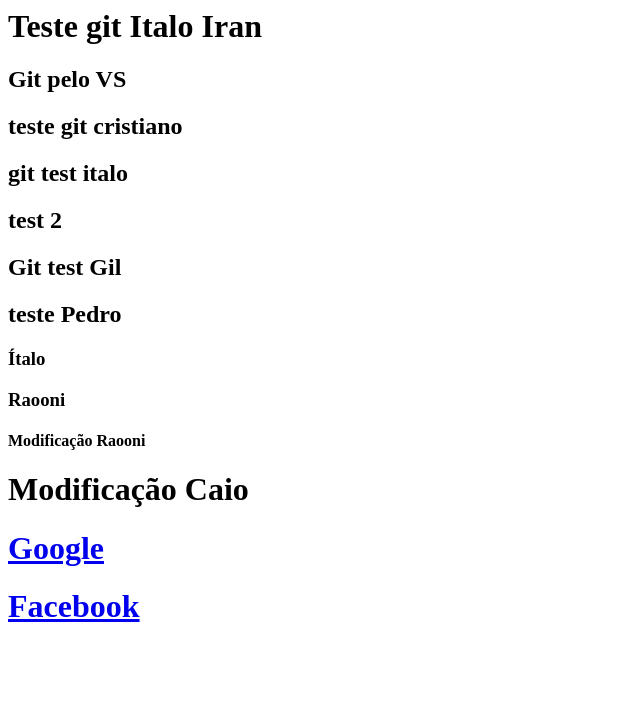
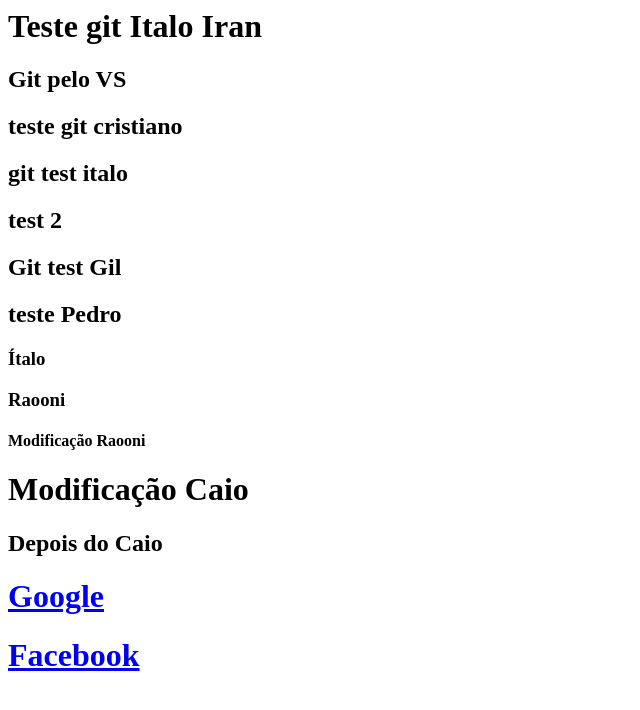
Before and after one commit to SafiraSoft1/site, a plain HTML site: page index.html in a window 1280 px wide. Shown: the whole page, without its empty margins (0-640 px from the left). Drawn offline with Linux system fonts and the light colour scheme.

Commit message:
Depois do Caio

```diff
--- a/index.html
+++ b/index.html
@@ -17,6 +17,7 @@
     <h3>Raooni</h3>
     <h4>Modificação Raooni</h4>
     <h1>Modificação Caio </h1>
+    <h2>Depois do Caio</h2>
     <h1>
         <a href="https://www.google.com">
             Google
```
